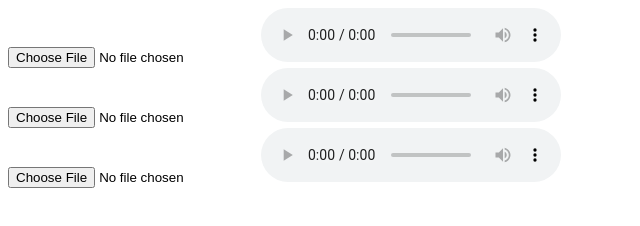
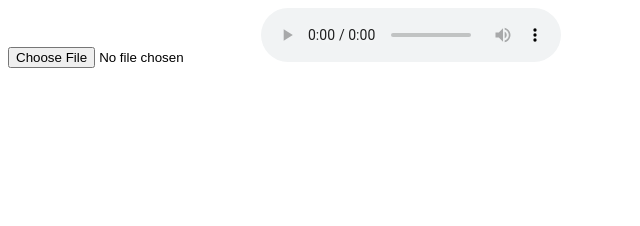
Before and after one commit to loganfranken/audioplayer, a plain HTML site: page index.html in a window 1280 px wide. Shown: the whole page, without its empty margins (0-640 px from the left). Drawn offline with Linux system fonts and the light colour scheme.

Commit message:
Removed duplicate examples

```diff
--- a/index.html
+++ b/index.html
@@ -8,8 +8,6 @@
 <body>
 
   <div class="audio-player"></div>
-  <div class="audio-player"></div>
-  <div class="audio-player"></div>
 
   <script src="script/main.js"></script>
 </body>
```
